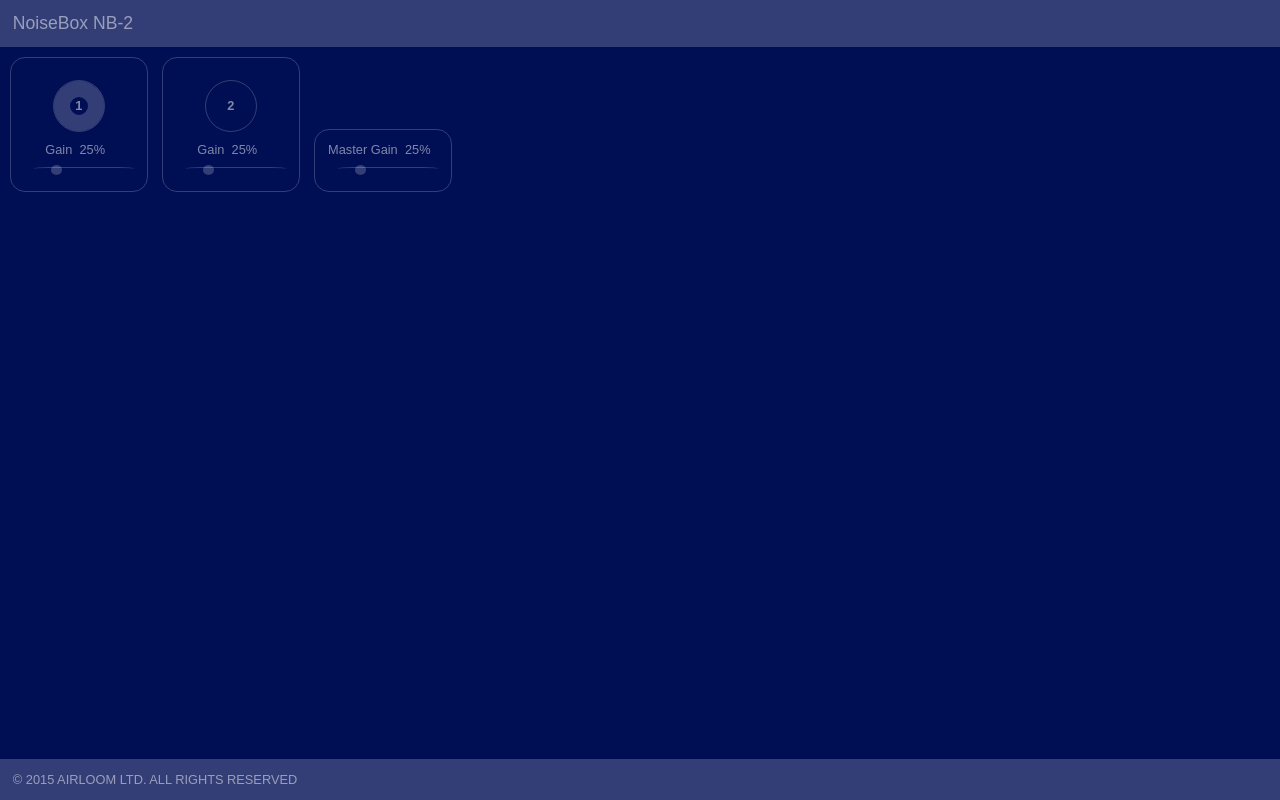
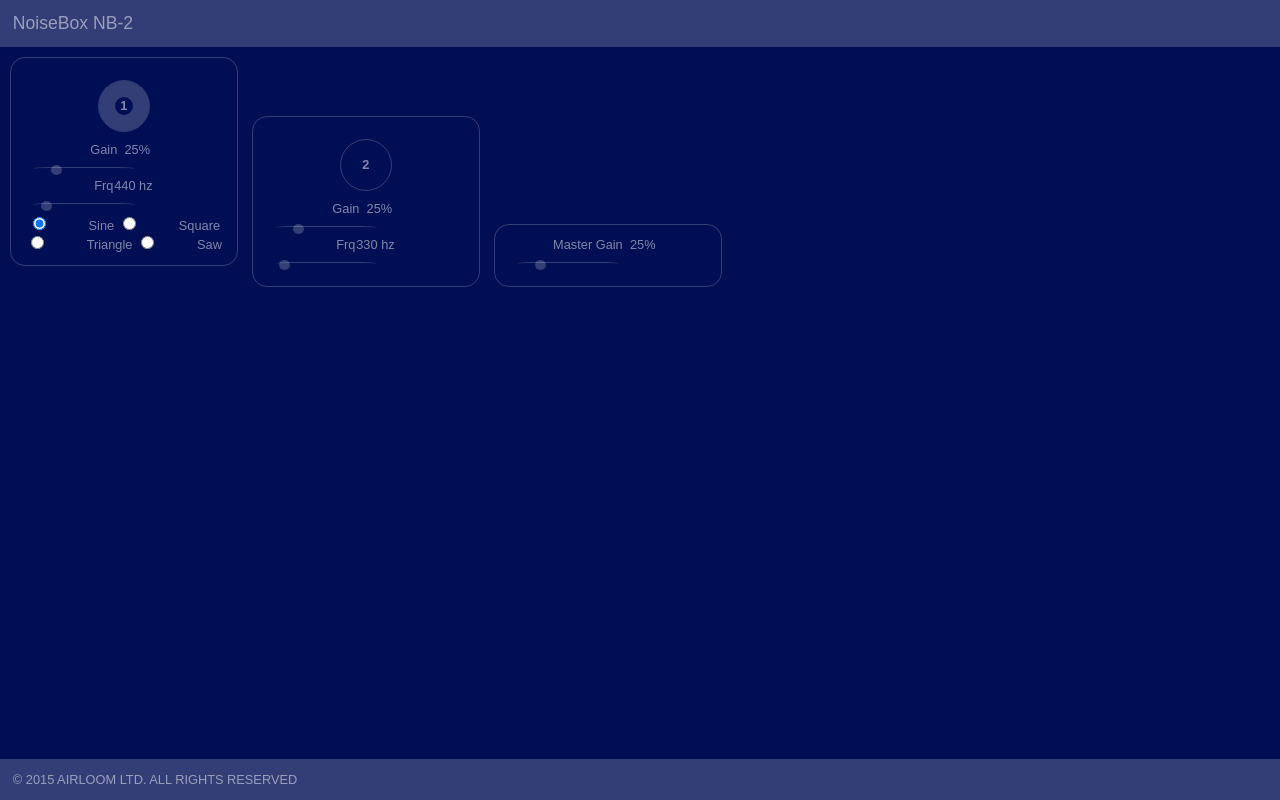
Before and after one commit to APriceDev/sandbocks, a plain HTML site: page soundlab/noisebox/nb-2/index.html in a window 1280 px wide. Both pictures are taken after a click on the element "Osc One Toggle". Drawn offline with Linux system fonts and the light colour scheme.

Commit message:
added wavestate to oscOne

```diff
--- a/soundlab/noisebox/nb-2/css/base.css
+++ b/soundlab/noisebox/nb-2/css/base.css
@@ -38,6 +38,7 @@ footer{
     margin: 10px 0px 0px 10px;
     padding: 1em;
     text-align: center;
+    width : 200px;
 }
 
 .toggle{
--- a/soundlab/noisebox/nb-2/index.html
+++ b/soundlab/noisebox/nb-2/index.html
@@ -12,15 +12,25 @@
     </header>
 
     <div class="rack">
-        <div class="toggle" id ="oscOneCtrl">1</div>
+        <div class="toggle" id ="oscOneCtrl" title="Osc One Toggle">1</div>
         <label for="Osc One Gain">Gain</label><span id="oscOneVolumeState"></span>
         <div class="slider" id="oscOneVol" title="Osc One Gain"></div>
+        <label for="Osc One Frequency">Frq</label><span id="oscOneFrqState"></span>
+        <div class="slider" id="oscOneFrq" title="Osc One Frequency"></div>
+        <div id="oscOneWaveState">
+            <input type="radio" id="sine" name="oscOneWave" title="sine" checked="checked"><label for="sine"><span></span>Sine</label>
+            <input type="radio" id="square" name="oscOneWave" title="square"><label for="square"><span></span>Square</label>
+            <input type="radio" id="triangle" name="oscOneWave" title="triangle"><label for="triangle"><span></span>Triangle</label>
+            <input type="radio" id="sawtooth" name="oscOneWave" title="sawtooth"><label for="sawtooth"><span></span>Saw</label>
+        </div>
     </div>
 
     <div class="rack">
-        <div class="toggle" id ="oscTwoCtrl">2</div>
+        <div class="toggle" id ="oscTwoCtrl" title="Osc Two Toggle">2</div>
         <label for="Osc Two Gain">Gain</label><span id="oscTwoVolumeState"></span>
         <div class="slider" id="oscTwoVol" title="Osc Two Gain"></div>
+        <label for="Osc Two Frequency">Frq</label><span id="oscTwoFrqState"></span>
+        <div class="slider" id="oscTwoFrq" title="Osc Two Frequency"></div>
     </div>
 
     <div class="rack">
--- a/soundlab/noisebox/nb-2/js/app.js
+++ b/soundlab/noisebox/nb-2/js/app.js
@@ -9,18 +9,27 @@
         masterVolumeState,
 
         oscOne,
+        oscOneWaveType = "sine",
         oscOneGain,
         oscOneVol,
         oscOneVolLevel = 0.25,
         oscOneVolumeState,
+        oscOneFrq,
+        oscOneFrqLevel = 440,
+        oscOneFrqState,
+        oscOneWaveState,
         oscOneCtrl,
         oscOneToggle = "stop",
 
         oscTwo,
+        oscTwoWaveType = "sine",
         oscTwoGain,
         oscTwoVol,
         oscTwoVolLevel = 0.25,
         oscTwoVolumeState,
+        oscTwoFrq,
+        oscTwoFrqLevel = 330,
+        oscTwoFrqState,
         oscTwoCtrl,
         oscTwoToggle = "stop";
 
@@ -28,8 +37,12 @@
         $(function($) {
 
             masterVol = $("#masterVol");
+
             oscOneVol = $("#oscOneVol");
+            oscOneFrq = $("#oscOneFrq");
+
             oscTwoVol = $("#oscTwoVol");
+            oscTwoFrq = $("#oscTwoFrq");
 
             masterVol.slider({
                 //orientation: "vertical",
@@ -38,10 +51,10 @@
                 step: 0.01,
                 value: masterVolLevel,
                 slide: function(e, ui){
-                    updateGain(ui.value, this, masterVolLevel, masterGain, masterVolumeState);
+                    updateMasterGain(ui.value, this, masterVolumeState);
                 },
                 change: function(e, ui){
-                    updateGain(ui.value, this, masterVolLevel, masterGain, masterVolumeState);
+                    updateMasterGain(ui.value, this, masterVolumeState);
                 }
             });
 
@@ -52,10 +65,24 @@
                 step: 0.01,
                 value: oscOneVolLevel,
                 slide: function(e, ui){
-                    updateGain(ui.value, this, oscOneVolLevel, oscOneGain, oscOneVolumeState);
+                    updateOscOneGain(ui.value, this, oscOneVolumeState);
                 },
                 change: function(e, ui){
-                    updateGain(ui.value, this, oscOneVolLevel, oscOneGain, oscOneVolumeState);
+                    updateOscOneGain(ui.value, this, oscOneVolumeState);
+                }
+            });
+
+            oscOneFrq.slider({
+                //orientation: "vertical",
+                min: 10,
+                max: 3000,
+                step: 1,
+                value: oscOneFrqLevel,
+                slide: function(e, ui){
+                    updateOscOneFrq(ui.value, this, oscOneFrqState);
+                },
+                change: function(e, ui){
+                    updateOscOneFrq(ui.value, this, oscOneFrqState);
                 }
             });
 
@@ -66,30 +93,51 @@
                 step: 0.01,
                 value: oscTwoVolLevel,
                 slide: function(e, ui){
-                    updateGain(ui.value, this, oscTwoVolLevel, oscTwoGain, oscTwoVolumeState);
+                    updateOscTwoGain(ui.value, this, oscTwoVolumeState);
                 },
                 change: function(e, ui){
-                    updateGain(ui.value, this, oscTwoVolLevel, oscTwoGain, oscTwoVolumeState);
+                    updateOscTwoGain(ui.value, this, oscTwoVolumeState);
                 }
             });
 
+            oscTwoFrq.slider({
+                //orientation: "vertical",
+                min: 10,
+                max: 3000,
+                step: 1,
+                value: oscTwoFrqLevel,
+                slide: function(e, ui){
+                    updateOscTwoFrq(ui.value, this, oscTwoFrqState);
+                },
+                change: function(e, ui){
+                    updateOscTwoFrq(ui.value, this, oscTwoFrqState);
+                }
+            });
         });
 
 // oscillator one  *******************************************************
 
             var playOscOne = function(){
 
+                // create params
                 oscOne = audioCtx.createOscillator();
                 oscOneGain = audioCtx.createGain();
 
-                updateGain();
+                // assign values
+                oscOne.type = oscOneWaveType;
+                oscOne.frequency.value = oscOneFrqLevel;
 
+                // update values
+                updateOscOneGain();
+                updateOscOneFrq();
+
+                // buss
                 masterGain.connect(destination);
                 oscOneGain.connect(masterGain);
                 oscOne.connect(oscOneGain);
 
+                // let 'er rip!
                 oscOne.start(0);
-
                 oscOneToggle = "start";
             };
 
@@ -98,21 +146,62 @@
              oscOneToggle = "stop";
          };
 
+        var updateOscOneGain = function(value, el, htmlObject){
+
+            value === undefined ? oscOneVolLevel : oscOneVolLevel = value;
+
+            if(oscOneGain){
+                    oscOneGain.gain.value = oscOneVolLevel;
+            }
+
+            if(el !== undefined){
+                htmlObject.firstChild.nodeValue = " " + (parseInt(value * 100)) + "%";
+            }
+        };
+
+         var updateOscOneFrq = function(value, el, htmlObject){
+
+            value === undefined ? oscOneFrqLevel : oscOneFrqLevel = value;
+
+            if(oscOne){
+                    oscOne.frequency.value = oscOneFrqLevel;
+            }
+
+            if(el !== undefined){
+                htmlObject.firstChild.nodeValue = " " + value + " hz";
+            }
+        };
+
+        var oscOneWaveUpdate = function(e){
+
+            console.log(e.target.title);
+            e === undefined ? oscOneWaveType : oscOneWaveType = e.target.title;
+            if(oscOne){
+                oscOne.type = oscOneWaveType;
+            };
+        };
  // oscillator two  *******************************************************
 
             var playOscTwo = function(){
 
+                // create params
                 oscTwo = audioCtx.createOscillator();
-                oscTwo.frequency.value = 330;
                 oscTwoGain = audioCtx.createGain();
 
-                updateGain();
+                // assign values
+                oscTwo.frequency.value = oscTwoFrqLevel;
 
+                // update values
+                updateOscTwoGain();
+                updateOscTwoFrq();
+
+                // buss
                 masterGain.connect(destination);
                 oscTwoGain.connect(masterGain);
                 oscTwo.connect(oscTwoGain);
+
+                //let 'er rip!
                 oscTwo.start(0);
-
                 oscTwoToggle = "start";
             };
 
@@ -121,12 +210,41 @@
              oscTwoToggle = "stop";
          };
 
-        var updateGain = function(value, el, level, gainObject, htmlObject){
+        var updateOscTwoGain = function(value, el, htmlObject){
 
-            value === undefined ? level : level = value;
+            value === undefined ? oscTwoVolLevel : oscTwoVolLevel = value;
 
-            if(gainObject){
-                gainObject.gain.value = level;
+            if(oscTwoGain){
+                    oscTwoGain.gain.value = oscTwoVolLevel;
+            }
+
+            if(el !== undefined){
+                htmlObject.firstChild.nodeValue = " " + (parseInt(value * 100)) + "%";
+            }
+        };
+
+         var updateOscTwoFrq = function(value, el, htmlObject){
+
+            value === undefined ? oscTwoFrqLevel : oscTwoFrqLevel = value;
+
+            if(oscTwo){
+                    oscTwo.frequency.value = oscTwoFrqLevel;
+            }
+
+            if(el !== undefined){
+                htmlObject.firstChild.nodeValue = " " + value + " hz";
+            }
+        };
+
+
+ // utilities  *******************************************************
+
+        var updateMasterGain = function(value, el, htmlObject){
+
+            value === undefined ? masterVolLevel : masterVolLevel = value;
+
+            if(masterGain){
+                    masterGain.gain.value = masterVolLevel;
             }
 
             if(el !== undefined){
@@ -147,6 +265,8 @@
             oscTwoCtrl.addEventListener("click", function(){
                 toggleOsc(oscTwoToggle, playOscTwo, oscTwoCtrl, stopOscTwo);
             }, false);
+
+            oscOneWaveState.addEventListener("click", oscOneWaveUpdate);
         };
 
         var init = function(){
@@ -157,10 +277,15 @@
             oscOneCtrl = document.getElementById("oscOneCtrl");
             oscOneVolumeState = document.getElementById("oscOneVolumeState");
             oscOneVolumeState.innerHTML = " 25%";
+            oscOneFrqState = document.getElementById("oscOneFrqState");
+            oscOneFrqState.innerHTML = " 440 hz";
+            oscOneWaveState = document.getElementById("oscOneWaveState");
 
             oscTwoCtrl = document.getElementById("oscTwoCtrl");
             oscTwoVolumeState = document.getElementById("oscTwoVolumeState");
             oscTwoVolumeState.innerHTML = " 25%";
+            oscTwoFrqState = document.getElementById("oscTwoFrqState");
+            oscTwoFrqState.innerHTML = " 330 hz";
 
             audioCtx = new AudioContext();
             destination  = audioCtx.destination;
```
